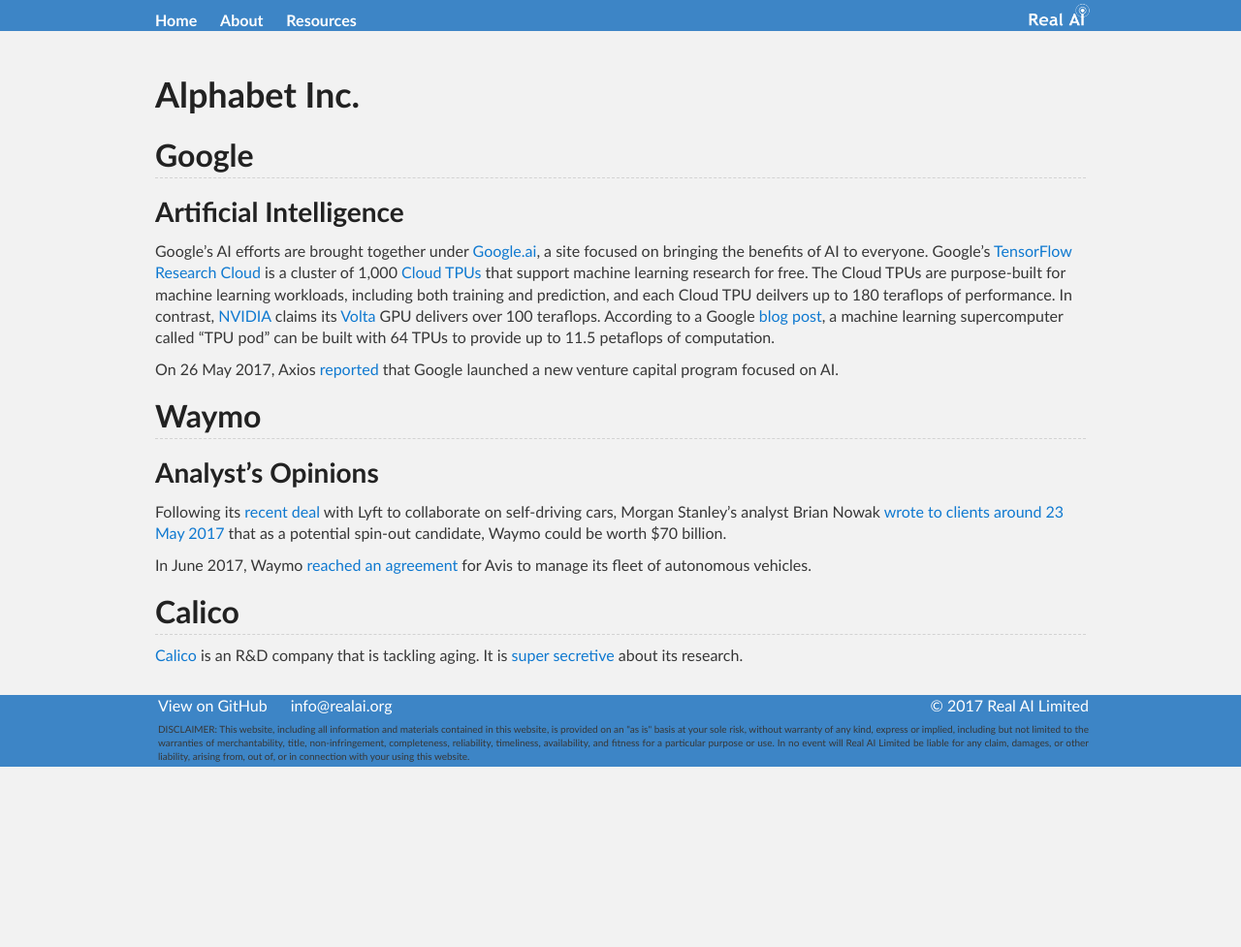
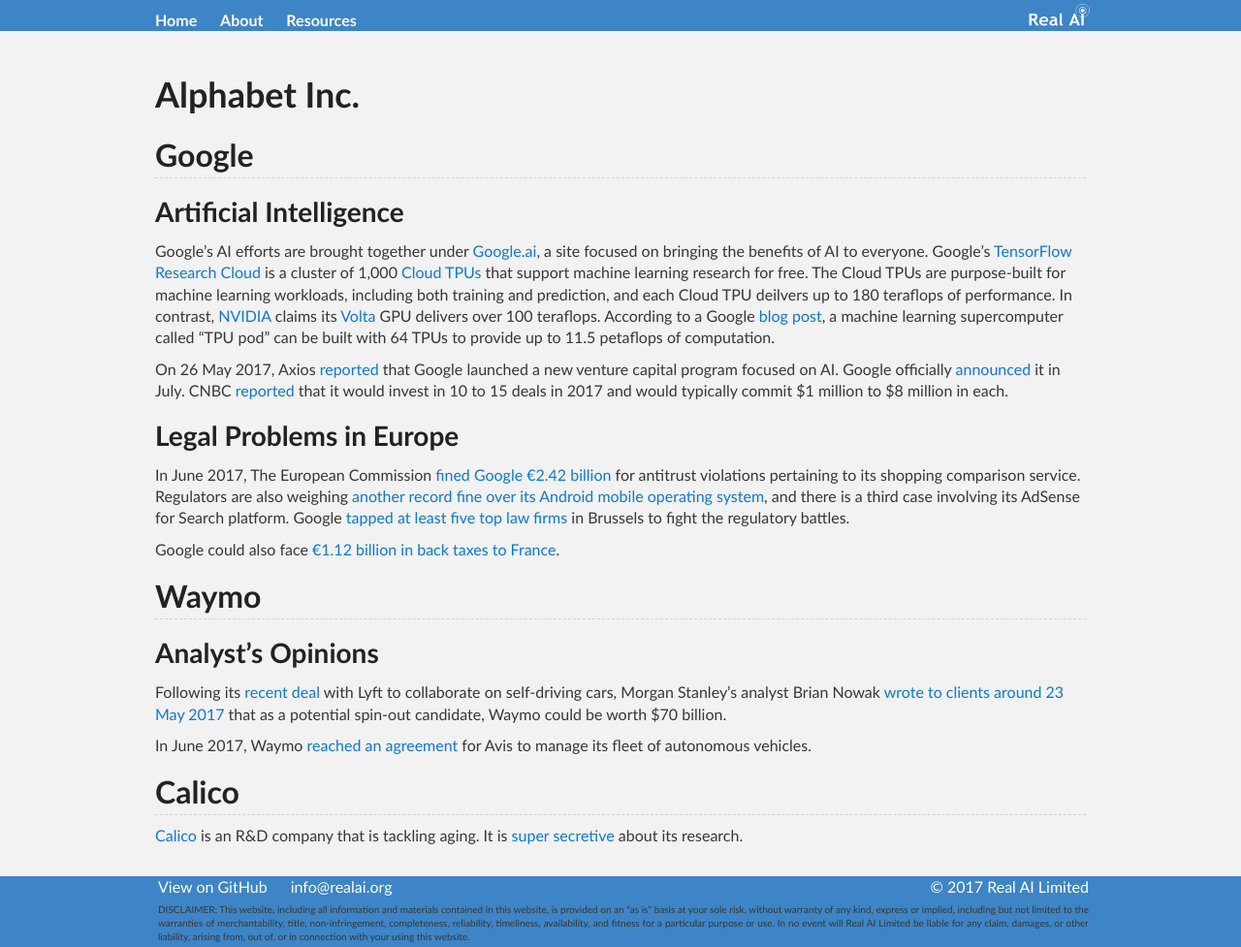
Before and after one commit to Tonywuhk/realai.org, a Jekyll site: the page built from companies/alphabet.md, in a window 1280 px wide. Shown: the whole page at 97% size. Built offline with Jekyll 4.4.1, drawn with Linux system fonts in a browser that asks for light colours; our own code applies the rules of GitHub Pages for plain Markdown files; comment, search, counter and statistics services are not loaded; the repository's description, which GitHub fills in, is left out; before the commit the page ends 900 px from its top, so only the background shows below that.

Commit message:
Update alphabet.md

```diff
--- a/companies/alphabet.md
+++ b/companies/alphabet.md
@@ -10,7 +10,13 @@
 
 Google’s AI efforts are brought together under [Google.ai](https://google.ai/), a site focused on bringing the benefits of AI to everyone. Google’s [TensorFlow Research Cloud](https://www.tensorflow.org/tfrc/) is a cluster of 1,000 [Cloud TPUs](https://cloud.google.com/tpu/) that support machine learning research for free. The Cloud TPUs are purpose-built for machine learning workloads, including both training and prediction, and each Cloud TPU deilvers up to 180 teraflops of performance. In contrast, [NVIDIA](http://realai.org/companies/nvidia/) claims its [Volta](https://www.nvidia.com/en-us/data-center/volta-gpu-architecture/) GPU delivers over 100 teraflops. According to a Google [blog post](https://www.blog.google/topics/google-cloud/google-cloud-offer-tpus-machine-learning/), a machine learning supercomputer called “TPU pod” can be built with 64 TPUs to provide up to 11.5 petaflops of computation.
 
-On 26 May 2017, Axios [reported](https://www.axios.com/exclusive-google-launches-ai-investment-arm-2423046588.html) that Google launched a new venture capital program focused on AI.
+On 26 May 2017, Axios [reported](https://www.axios.com/exclusive-google-launches-ai-investment-arm-2423046588.html) that Google launched a new venture capital program focused on AI. Google officially [announced](https://www.blog.google/topics/machine-learning/introducing-gradient-ventures/) it in July. CNBC [reported](http://www.cnbc.com/2017/07/10/google-launches-gradient-ventures-to-invest-in-a-i-start-ups.html) that it would invest in 10 to 15 deals in 2017 and would typically commit $1 million to $8 million in each.
+
+### Legal Problems in Europe
+
+In June 2017, The European Commission [fined Google €2.42 billion](http://europa.eu/rapid/press-release_IP-17-1784_en.htm) for antitrust violations pertaining to its shopping comparison service. Regulators are also weighing [another record fine over its Android mobile operating system](http://www.reuters.com/article/us-eu-google-antitrust-exclusive-idUSKBN19Q1RU), and there is a third case involving its AdSense for Search platform. Google [tapped at least five top law firms](http://www.cnbc.com/2017/07/10/googles-eu-fine-top-law-firms-hired-to-fight-fine-sources.html) in Brussels to fight the regulatory battles.
+
+Google could also face [€1.12 billion in back taxes to France](https://www.bloomberg.com/news/articles/2017-07-11/google-faces-1-3-billion-french-ruling-amid-rising-tax-populism).
 
 ## Waymo
 
```
